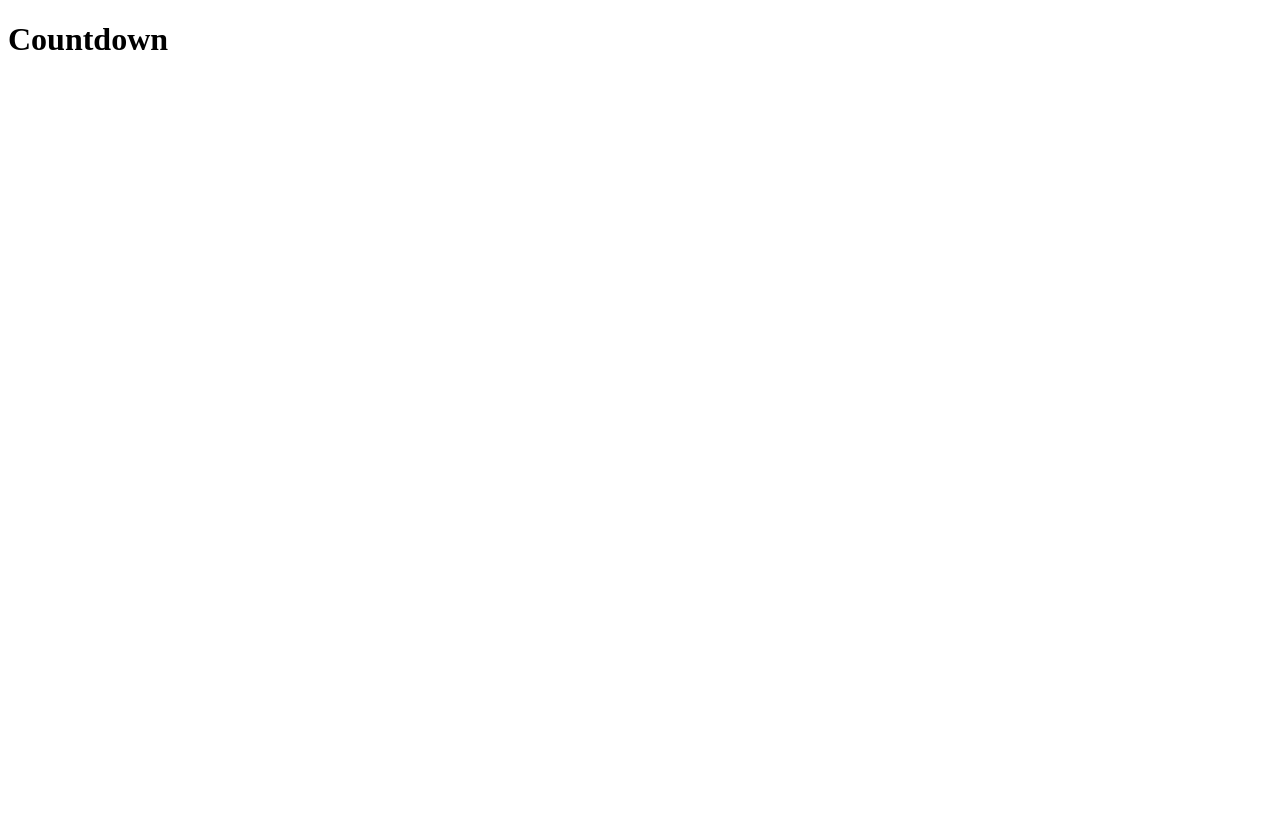
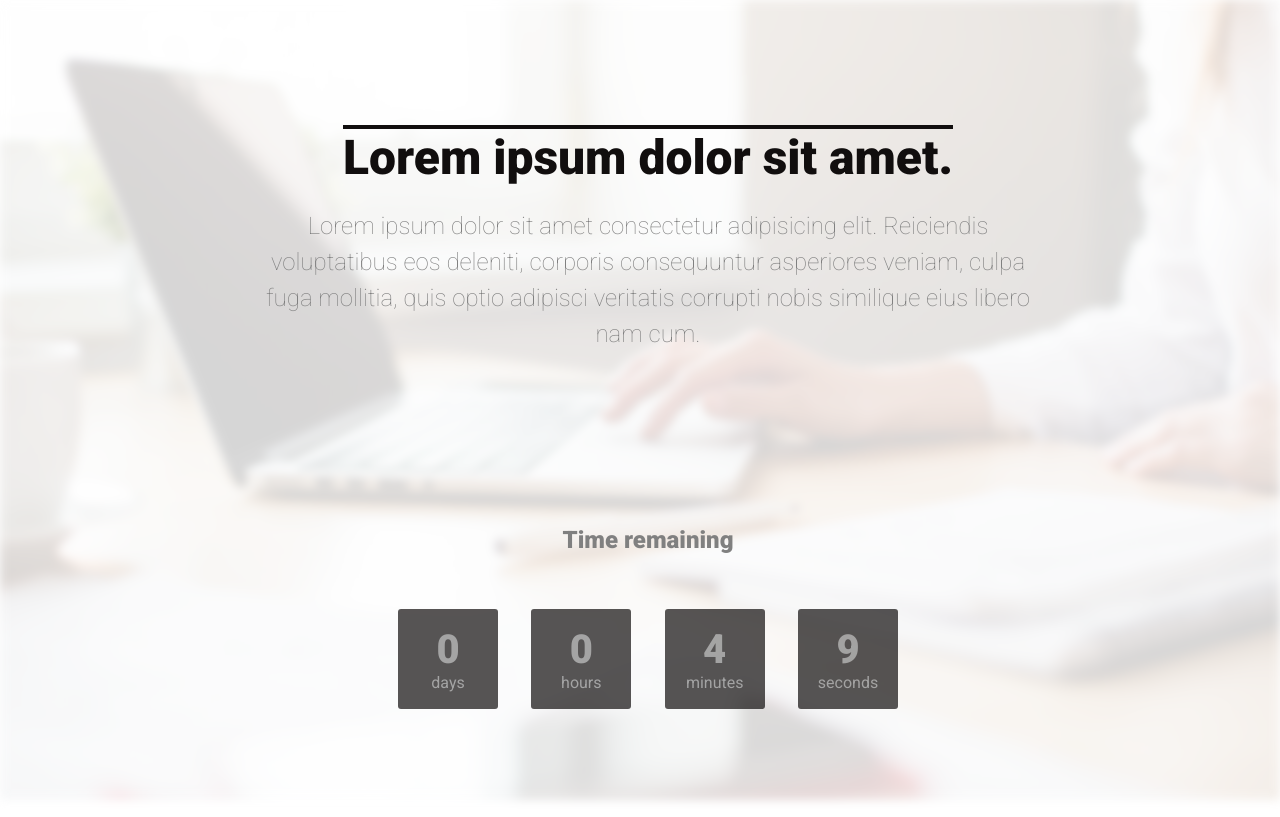
Before and after one commit to eoussama/countdown-landing-page, a plain HTML site: page index.html in a window 1280 px wide. Drawn offline with Linux system fonts and the light colour scheme.

Commit message:
Functionality added

```diff
--- a/index.html
+++ b/index.html
@@ -8,6 +8,7 @@
         <meta name="description" content="A simple live countdown landing page template, completely free of charge.">
         <meta name="keywords" content="landing-page, web template, countdown">
 
+        <link href="https://fonts.googleapis.com/css?family=Roboto:100,400,900" rel="stylesheet">
         <link rel="shortcut icon" type="image/png" href="images/favicon">
         <link rel="stylesheet" type="text/css" href="styles/main.css">
 
@@ -16,7 +17,37 @@
 
     <body>
         <main>
-            <h1>Countdown</h1>
+            <img src="images/bg.jpg" alt="Background images">
+
+            <div class="content">
+                <div class="text">
+                    <h1>Lorem ipsum dolor sit amet.</h1>
+                    <p>Lorem ipsum dolor sit amet consectetur adipisicing elit. Reiciendis voluptatibus eos deleniti, corporis consequuntur asperiores veniam, culpa fuga mollitia, quis optio adipisci veritatis corrupti nobis similique eius libero nam cum.</p>
+                </div>
+
+                <div class="timer">
+                    <h2 id="time">Time remaining</h2>
+
+                    <div class="unites">
+                        <div class="unit">
+                            <span id="val-day">0</span>
+                            <span id="unt-day">days</span>
+                        </div>
+                        <div class="unit">
+                            <span id="val-hour">0</span>
+                            <span id="unt-hour">hours</span>
+                        </div>
+                        <div class="unit">
+                            <span id="val-minute">0</span>
+                            <span id="unt-minute">minutes</span>
+                        </div>
+                        <div class="unit">
+                            <span id="val-second">0</span>
+                            <span id="unt-second">seconds</span>
+                        </div>
+                    </div>
+                </div>
+            </div>
         </main>
 
         <script type="text/javascript" src="scripts/main.js"></script>
--- a/scripts/main.js
+++ b/scripts/main.js
@@ -1 +1,41 @@
-// Eoussama by EOussama
+window.addEventListener('load', () => {
+    const
+        DATE = new Date('05-29-2018 8:00'),
+        days = {
+            val: document.getElementById('val-day'),
+            unt: document.getElementById('unt-day')
+        },
+        hours = {
+            val: document.getElementById('val-hour'),
+            unt: document.getElementById('unt-hour')
+        },
+        minutes = {
+            val: document.getElementById('val-minute'),
+            unt: document.getElementById('unt-minute')
+        },
+        seconds = {
+            val: document.getElementById('val-second'),
+            unt: document.getElementById('unt-second')
+        };
+
+    var
+        timer = null;
+
+    timer = setInterval(() => {
+        let _date = new Date(DATE - new Date());
+
+        if (_date <= 0) {
+            let _time = document.getElementById('time');
+
+            clearInterval(timer);
+            _time.textContent = "Time's up!";
+            _time.style.color = 'var(--primary-color)';
+        }
+        else {
+            days.val.textContent = Math.floor(_date / (24 * 60 * 60 * 1000));
+            hours.val.textContent = Math.floor((_date % (24 * 60 * 60 * 1000)) / (60 * 60 * 1000));
+            minutes.val.textContent = Math.floor(((_date % (24 * 60 * 60 * 1000)) % (60 * 60 * 1000)) / (60 * 1000));
+            seconds.val.textContent = Math.floor((((_date % (24 * 60 * 60 * 1000)) % (60 * 60 * 1000)) % (60 * 1000)) / 1000);
+        }
+    }, 1000);
+});
--- a/styles/main.css
+++ b/styles/main.css
@@ -1 +1,110 @@
-main { padding: 50 60px; }
+:root {
+    --unit-size: 100px;
+
+    --primary-color: rgb(17, 14, 14);
+    --secondary-color: gray;
+}
+
+::selection { background-color: rgb(231, 231, 231); }
+
+div.unit > span::selection { background-color: rgba(231, 231, 231, 0.055) !important; }
+
+body {
+    width: 100vw;
+    height: 100%;
+
+    overflow: hidden;
+}
+
+main {
+    display: flex;
+
+    width: 100%;
+    height: 100%;
+
+    font-family: "Roboto", Arial, sans-serif;
+    font-weight: 400;
+
+    box-sizing: border-box;
+    overflow: hidden;
+}
+
+div.content {
+    align-self: center;
+
+    margin: 100px auto;
+    width: 60%;
+
+    text-align: center;
+
+    box-sizing: border-box;
+    z-index: 2;
+}
+
+div.text {
+    font-size: 1.5em;
+    line-height: 1.5em;
+}
+
+div.text > h1 {
+    color: var(--primary-color);
+
+    text-decoration: overline;
+}
+
+div.text > p { color: var(--secondary-color); font-weight: 100;}
+
+main > img {
+    position: absolute;
+    top: 0;
+    left: 0;
+
+    width: 100%;
+    height: 100%;
+
+    z-index: 1;
+
+    opacity: 0.2;
+    filter: blur(5px);
+}
+
+div.timer {
+    display: flex;
+    flex-direction: column;
+}
+
+div.timer > h2 {
+    margin-top: 150px;
+
+    color: var(--secondary-color);
+}
+
+div.timer > div.unites {
+    display: flex;
+    justify-content: space-between;
+    align-self: center;
+
+    margin-top: 35px;
+    width: 500px;
+}
+
+div.unites > div.unit {
+    display: flex;
+    flex-direction: column;
+    justify-content: center;
+
+    width: var(--unit-size);
+    height: var(--unit-size);
+
+    border-radius: 3px;
+
+    color: var(--secondary-color);
+
+    opacity: 0.7;
+    background-color: var(--primary-color);
+}
+
+div.unit > span[id^=val-] {
+    font-size: 2.5em;
+    font-weight: 900;
+}
```
